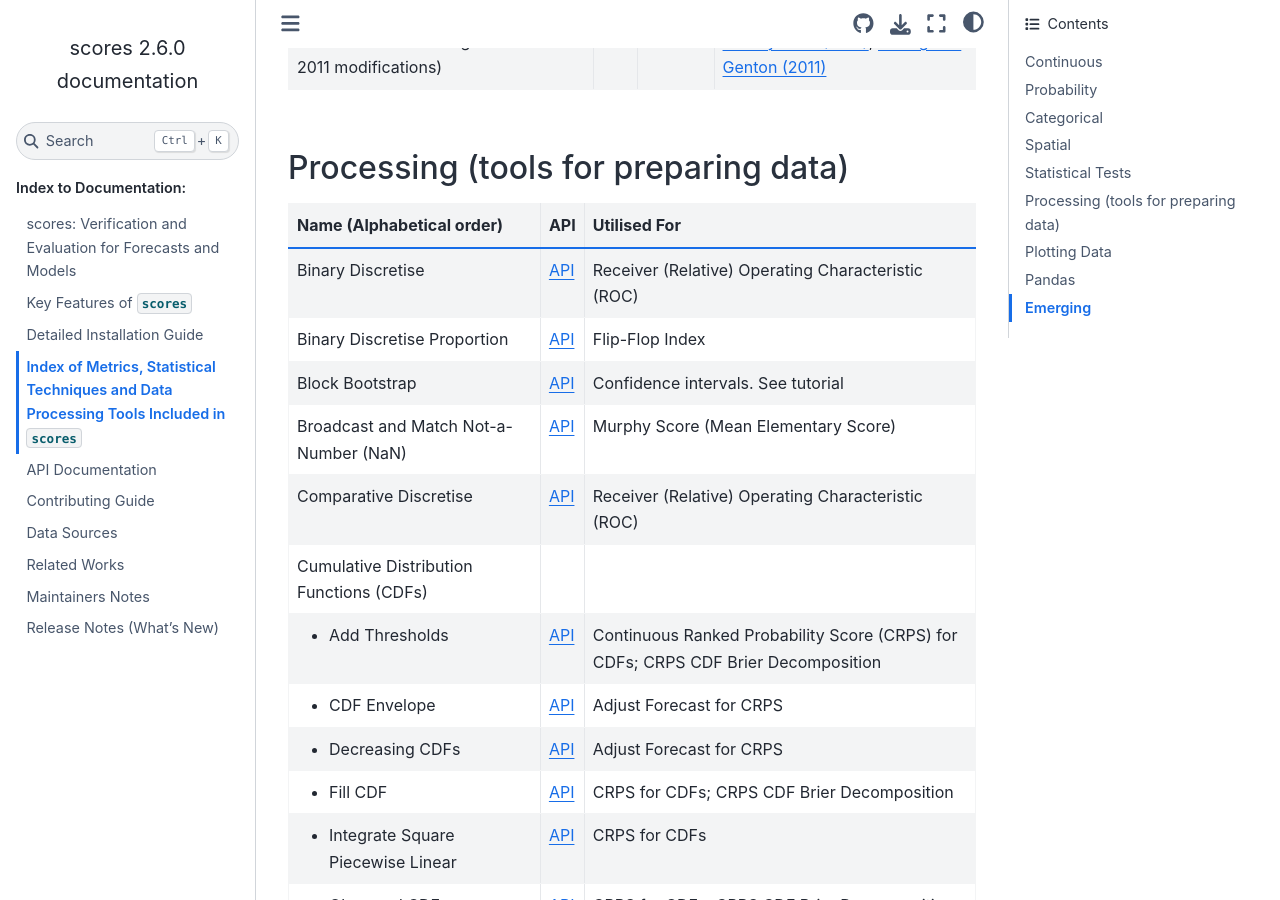
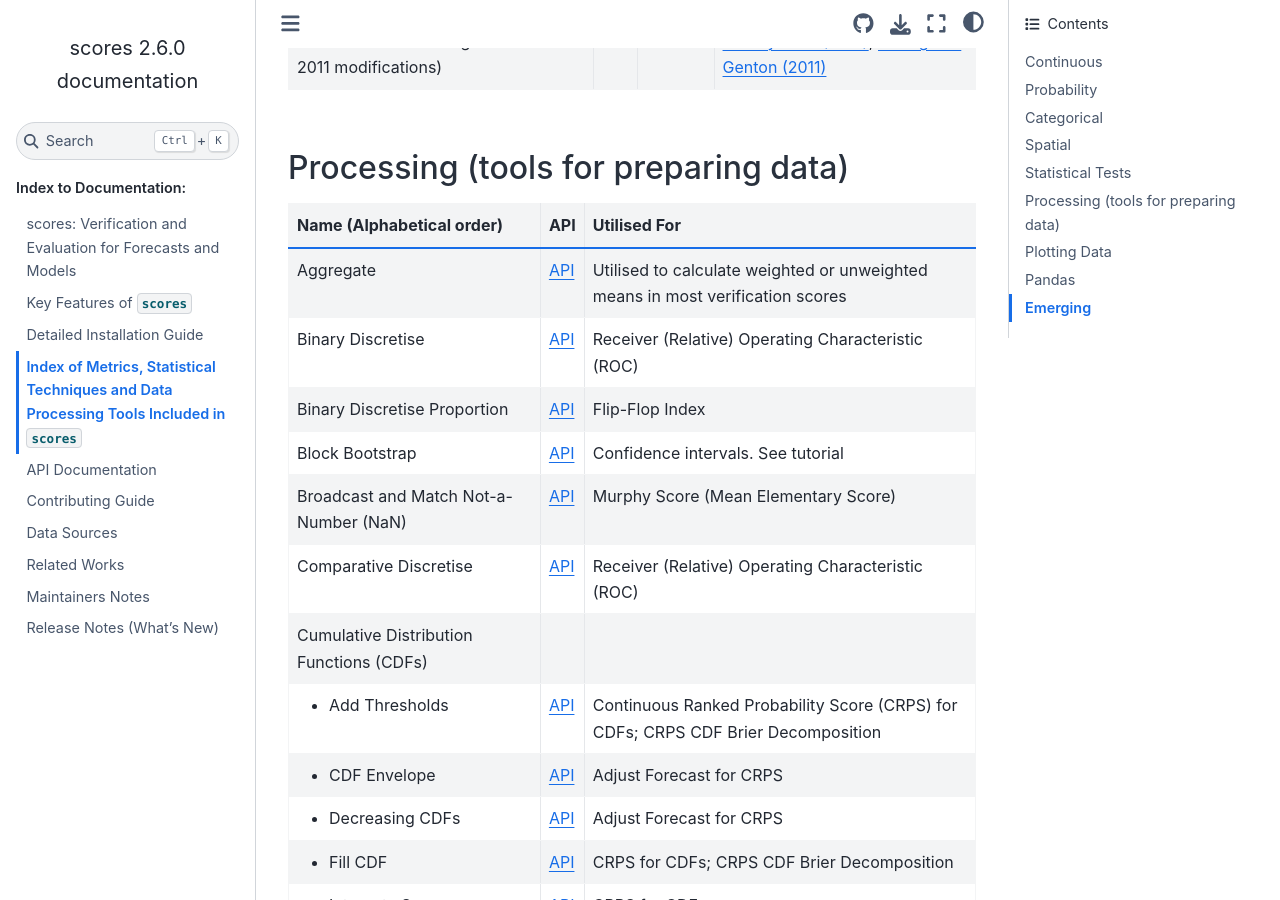
Before and after one commit to nci/scores, a Sphinx documentation site: the page built from docs/included.md, in a window 1280 px wide and 900 px high, scrolled down 10049 px. Built offline with Sphinx 7.4.7 and the Sphinx Book theme 1.1.4, drawn with Linux system fonts in a browser that asks for light colours; pages that are not in the unit, such as notebooks, are missing from menus.

Commit message:
added aggregate to index doc

```diff
--- a/docs/included.md
+++ b/docs/included.md
@@ -734,6 +734,9 @@ It is divided into the following sections: [continuous](#continuous), [probabili
 * - Name (Alphabetical order)
   - API
   - Utilised For
+* - Aggregate
+  - [API](api.md#scores.processing.aggregate)
+  - Utilised to calculate weighted or unweighted means in most verification scores
 * - Binary Discretise
   - [API](api.md#scores.processing.binary_discretise)
   - Receiver (Relative) Operating Characteristic (ROC)
```
